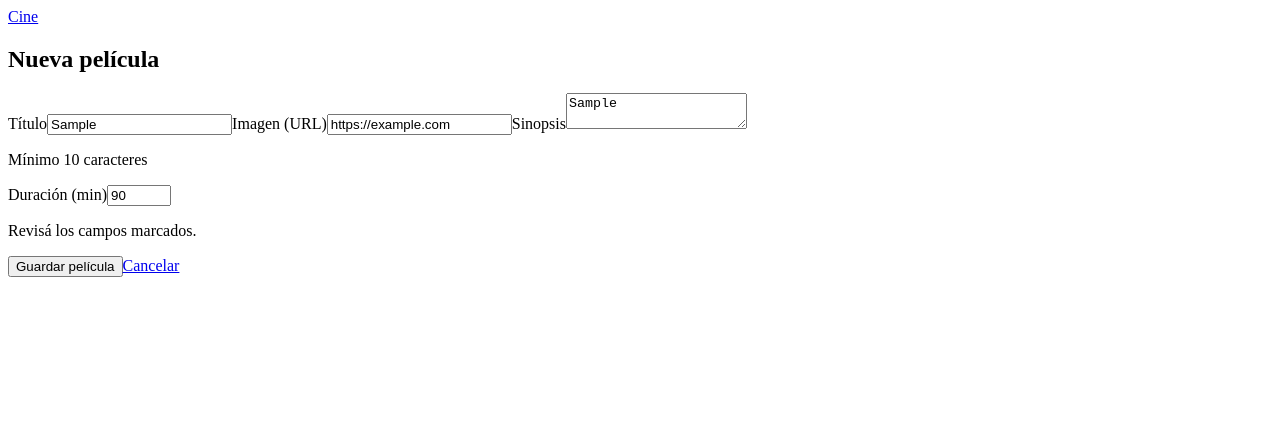
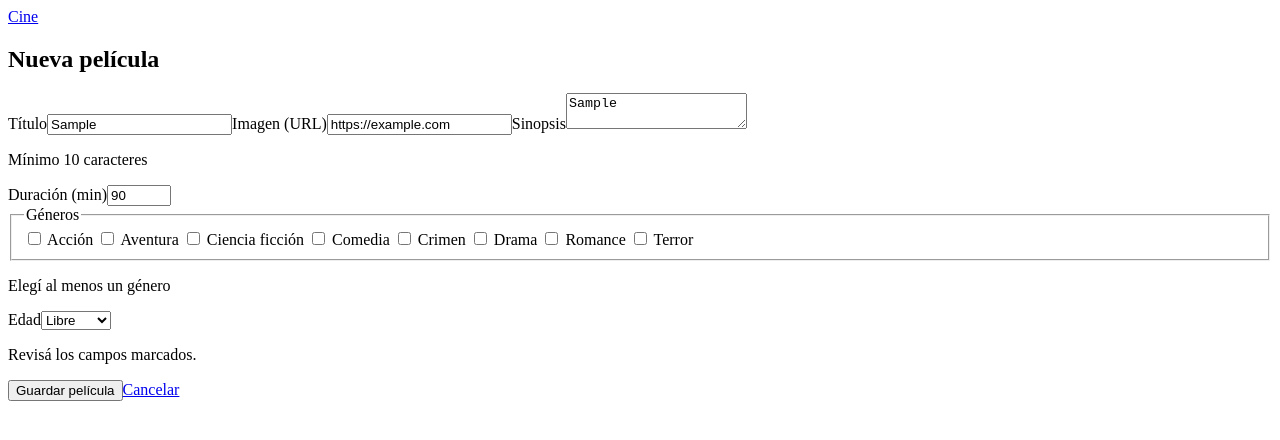
Before and after one commit to luvlsco/LUCAS-VELASCO-TP1-PROG4-2026-C2, an Angular app: page /admin/peliculas/nueva in a window 1280 px wide. Both pictures are taken after typing "Sample", "https://example.com", "Sample" into the empty fields and a click on the button "Guardar película". Shown: the top 440 px of the page. Built offline with nearby package versions, Linux system fonts and the light colour scheme.

Commit message:
feat: agregar géneros y edad en películas

```diff
--- a/src/app/admin/movie-form/movie-form.html
+++ b/src/app/admin/movie-form/movie-form.html
@@ -37,6 +37,39 @@
     }
   }
 
+  <fieldset>
+    <legend>Géneros</legend>
+    @for (g of genreOptions; track g) {
+      <label>
+        <input
+          type="checkbox"
+          [checked]="draft().genres.includes(g)"
+          (change)="toggleGenre(g)"
+        />
+        {{ g }}
+      </label>
+    }
+  </fieldset>
+  @let fg = movieForm.genres();
+  @if (submitted() && !fg.valid()) {
+    @for (e of fg.errors(); track e.kind) {
+      <p class="error">{{ e.message }}</p>
+    }
+  }
+
+  <label for="ageRating">Edad</label>
+  <select id="ageRating" [formField]="movieForm.ageRating">
+    <option value="libre">Libre</option>
+    <option value="13">13 años</option>
+    <option value="18">18 años</option>
+  </select>
+  @let fa = movieForm.ageRating();
+  @if (fa.touched() && !fa.valid()) {
+    @for (e of fa.errors(); track e.kind) {
+      <p class="error">{{ e.message }}</p>
+    }
+  }
+
   @if (submitError(); as error) {
     <p class="error" role="alert">{{ error }}</p>
   }
--- a/src/app/admin/movie-form/movie-form.ts
+++ b/src/app/admin/movie-form/movie-form.ts
@@ -11,7 +11,7 @@ import {
   required,
 } from '@angular/forms/signals';
 import { CatalogStore } from '../../services/catalog-store';
-import { MovieDraft, createEmptyMovieDraft } from '../../catalog/movie.model';
+import { MovieDraft, MOVIE_GENRES, createEmptyMovieDraft } from '../../catalog/movie.model';
 
 @Component({
   selector: 'app-movie-form',
@@ -30,6 +30,8 @@ export class MovieForm {
   });
 
   protected draft = signal<MovieDraft>(createEmptyMovieDraft());
+  protected readonly genreOptions = MOVIE_GENRES;
+  protected submitted = signal(false);
   protected saving = signal(false);
   protected submitError = signal<string | null>(null);
 
@@ -43,6 +45,8 @@ export class MovieForm {
     maxLength(f.synopsis, 500, { message: 'Máximo 500 caracteres' });
     min(f.duration, 1, { message: 'Mínimo 1 minuto' });
     max(f.duration, 600, { message: 'Máximo 600 minutos' });
+    minLength(f.genres, 1, { message: 'Elegí al menos un género' });
+    required(f.ageRating, { message: 'La edad es obligatoria' });
   });
 
   constructor() {
@@ -56,12 +60,22 @@ export class MovieForm {
           image: found.image,
           synopsis: found.synopsis,
           duration: found.duration,
+          genres: [...found.genres],
+          ageRating: found.ageRating,
         });
       }
     });
   }
 
+  protected toggleGenre(genre: string): void {
+    this.draft.update((d) => ({
+      ...d,
+      genres: d.genres.includes(genre) ? d.genres.filter((g) => g !== genre) : [...d.genres, genre],
+    }));
+  }
+
   protected async save(): Promise<void> {
+    this.submitted.set(true);
     if (!this.movieForm().valid()) {
       this.submitError.set('Revisá los campos marcados.');
       return;
--- a/src/app/catalog/movie.model.ts
+++ b/src/app/catalog/movie.model.ts
@@ -1,13 +1,28 @@
+export type AgeRating = 'libre' | '13' | '18';
+
+export const MOVIE_GENRES: string[] = [
+  'Acción',
+  'Aventura',
+  'Ciencia ficción',
+  'Comedia',
+  'Crimen',
+  'Drama',
+  'Romance',
+  'Terror',
+];
+
 export interface Movie {
   id: number;
   title: string;
   image: string;
   synopsis: string;
   duration: number;
+  genres: string[];
+  ageRating: AgeRating;
 }
 
 export type MovieDraft = Omit<Movie, 'id'>;
 
 export function createEmptyMovieDraft(): MovieDraft {
-  return { title: '', image: '', synopsis: '', duration: 90 };
+  return { title: '', image: '', synopsis: '', duration: 90, genres: [], ageRating: 'libre' };
 }
--- a/src/app/services/catalog-store.ts
+++ b/src/app/services/catalog-store.ts
@@ -10,6 +10,8 @@ const MOVIE_MOCK: Movie[] = [
     synopsis:
       'El patriarca de una dinastía mafiosa transfiere el control de su imperio a su hijo menor.',
     duration: 175,
+    genres: ['Crimen', 'Drama'],
+    ageRating: '18',
   },
   {
     id: 2,
@@ -17,6 +19,8 @@ const MOVIE_MOCK: Movie[] = [
     image: 'https://a.ltrbxd.com/resized/film-poster/5/1/9/4/5/51945-back-to-the-future-0-1000-0-1500-crop.jpg',
     synopsis: 'Un adolescente viaja al pasado y debe asegurar que sus padres se conozcan.',
     duration: 116,
+    genres: ['Ciencia ficción', 'Aventura', 'Comedia'],
+    ageRating: 'libre',
   },
   {
     id: 3,
@@ -24,6 +28,8 @@ const MOVIE_MOCK: Movie[] = [
     image: 'https://a.ltrbxd.com/resized/film-poster/5/1/5/2/4/51524-titanic-0-1000-0-1500-crop.jpg',
     synopsis: 'Un romance a bordo del transatlántico condenado en su viaje inaugural.',
     duration: 194,
+    genres: ['Drama', 'Romance'],
+    ageRating: '13',
   },
   {
     id: 4,
@@ -31,6 +37,8 @@ const MOVIE_MOCK: Movie[] = [
     image: 'https://a.ltrbxd.com/resized/film-poster/5/1/5/1/8/51518-the-matrix-0-1000-0-1500-crop.jpg',
     synopsis: 'Un hacker descubre que su realidad es una simulación controlada por máquinas.',
     duration: 136,
+    genres: ['Ciencia ficción', 'Acción'],
+    ageRating: '13',
   },
   {
     id: 5,
@@ -38,6 +46,8 @@ const MOVIE_MOCK: Movie[] = [
     image: 'https://a.ltrbxd.com/resized/film-poster/5/1/9/5/2/51952-gladiator-2000-0-1000-0-1500-crop.jpg',
     synopsis: 'Un general romano busca venganza contra el emperador que asesinó a su familia.',
     duration: 155,
+    genres: ['Acción', 'Drama', 'Aventura'],
+    ageRating: '13',
   },
 ];
 
```
Also changed, not shown: 1 other file (tests, documents, lock files or other folders).
